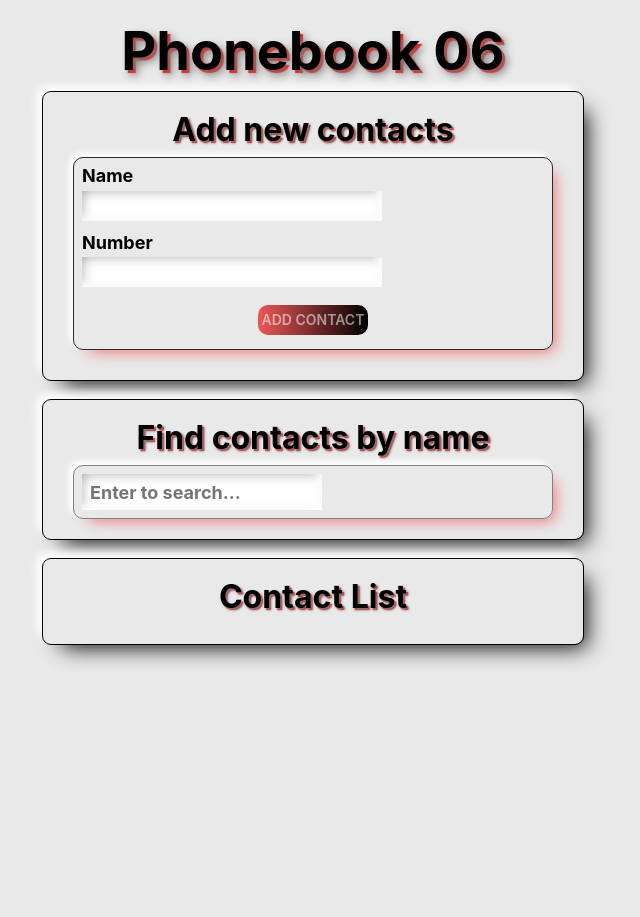
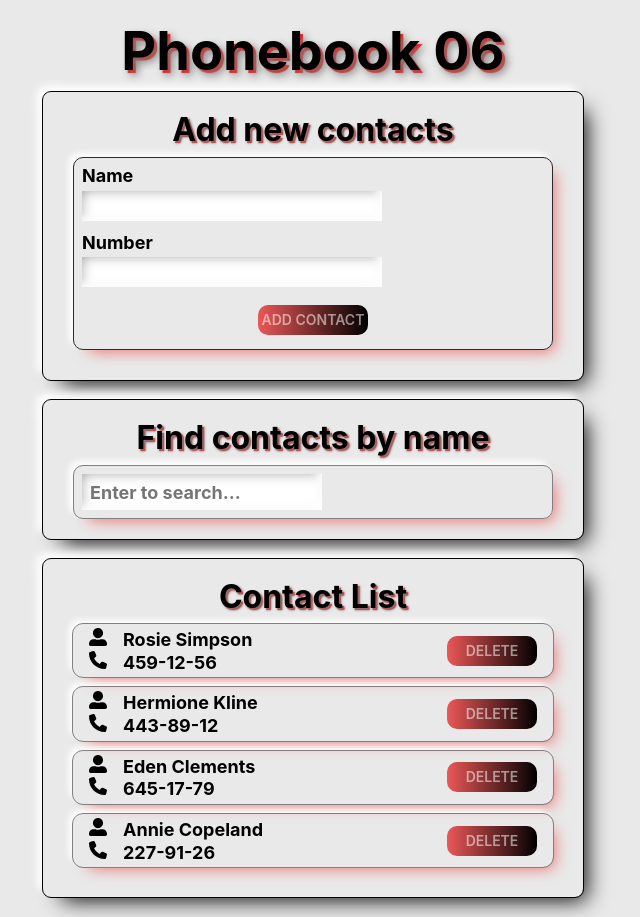
Before and after one commit to PetroMazuryk/goit-react-hw-06, a React (Vite) app: page / in a window 1280 px wide. Shown: the whole page, without its empty margins (327-967 px from the left). Before the commit the page ends 800 px from the top, so only its background shows below. Built offline with nearby package versions, Linux system fonts and the light colour scheme.

Commit message:
added persist and fixed ContactForm

```diff
--- a/package.json
+++ b/package.json
@@ -22,6 +22,7 @@
     "react-icons": "^5.0.1",
     "react-redux": "^9.1.0",
     "react-transition-group": "^4.4.5",
+    "redux-persist": "^6.0.0",
     "styled-components": "^6.1.8",
     "yup": "^1.3.3"
   },
--- a/src/components/Contact/Contact.jsx
+++ b/src/components/Contact/Contact.jsx
@@ -2,7 +2,7 @@ import { FaUserAlt } from 'react-icons/fa';
 import { FaPhone } from 'react-icons/fa6';
 
 import css from './Contact.module.css';
-export const Contact = ({ contact }) => {
+export const Contact = ({ contact, onDelete }) => {
   return (
     <div className={css.contactWrapper}>
       <div>
@@ -15,7 +15,9 @@ export const Contact = ({ contact }) => {
           {contact.number}
         </p>
       </div>
-      <button className={css.button}>Delete</button>
+      <button onClick={() => onDelete(contact.id)} className={css.button}>
+        Delete
+      </button>
     </div>
   );
 };
--- a/src/components/ContactForm/ContactForm.jsx
+++ b/src/components/ContactForm/ContactForm.jsx
@@ -1,5 +1,10 @@
 import { Formik, Form, Field } from 'formik';
 import { useId } from 'react';
+import { useSelector, useDispatch } from 'react-redux';
+import { addContact } from '../../redux/contactsSlice';
+import { getContact } from '../../redux/selectors';
+import { nanoid } from 'nanoid';
+import toast, { Toaster } from 'react-hot-toast';
 
 import * as Yup from 'yup';
 import { ErrorMessage } from 'formik';
@@ -22,12 +27,29 @@ const initialValues = {
 export const ContactForm = () => {
   const nameFieldId = useId();
   const numberFieldId = useId();
+  const dispatch = useDispatch();
+  const contacts = useSelector(getContact);
+
+  const handleFormSubmit = (values, { resetForm }) => {
+    const { name, number } = values;
+
+    const contactAlreadyExists = contacts.contacts.findIndex(item => item.name === name);
+
+    if (contactAlreadyExists) {
+      toast.error(`A contact with the name "${name}" already exists`);
+    } else {
+      const newContact = { id: nanoid(10), name, number };
+      dispatch(addContact(newContact));
+      resetForm();
+    }
+  };
 
   return (
+    <div>
       <Formik
         initialValues={initialValues}
         validationSchema={ContactSchema}
-      // onSubmit={handleFormSubmit}
+        onSubmit={handleFormSubmit}
       >
         <Form className={css.form}>
           <div className={css.labelWrapper}>
@@ -50,5 +72,19 @@ export const ContactForm = () => {
           </button>
         </Form>
       </Formik>
+      <Toaster
+        position="top-center"
+        toastOptions={{
+          style: {
+            background: '#363636',
+            color: '#fff',
+          },
+          error: {
+            duration: 4000,
+            icon: '🔥',
+          },
+        }}
+      />
+    </div>
   );
 };
--- a/src/components/ContactList/ContactList.jsx
+++ b/src/components/ContactList/ContactList.jsx
@@ -1,15 +1,25 @@
 import { TransitionGroup, CSSTransition } from 'react-transition-group';
 import { Contact } from '../Contact/Contact';
-import { useSelector } from 'react-redux';
+import { useSelector, useDispatch } from 'react-redux';
+import { getContact, getFilter } from '../../redux/selectors';
+import { removeContact } from '../../redux/contactsSlice';
 
 export const ContactList = () => {
-  const contacts = useSelector(state => state.contacts);
+  const dispatch = useDispatch();
+  const contacts = useSelector(getContact);
+  const filter = useSelector(getFilter);
+
+  const handleRemoveContact = contactId => dispatch(removeContact(contactId));
+
+  const filteredContactList = filter
+    ? contacts.contacts.filter(item => item.name.toLowerCase().includes(filter.toLowerCase()))
+    : contacts.contacts;
 
   return (
     <TransitionGroup>
-      {contacts.map(contact => (
+      {filteredContactList.map(contact => (
         <CSSTransition key={contact.id} timeout={500} classNames="contact">
-          <Contact contact={contact} />
+          <Contact contact={contact} onDelete={handleRemoveContact} />
         </CSSTransition>
       ))}
     </TransitionGroup>
--- a/src/redux/contactsSlice.js
+++ b/src/redux/contactsSlice.js
@@ -1,25 +1,17 @@
-import { createSlice, nanoid } from '@reduxjs/toolkit';
-// import initialContacts from '../data/initialContacts.json';
+import { createSlice } from '@reduxjs/toolkit';
+import initialContacts from '../data/initialContacts.json';
 
 export const contactsSlice = createSlice({
   name: 'contacts',
-  initialState: [],
+  initialState: {
+    contacts: initialContacts,
+  },
   reducers: {
     addContact: {
       reducer(state, action) {
         state.contacts.push(action.payload);
       },
     },
-    prepare(text) {
-      return {
-        payload: {
-          text,
-          id: nanoid(),
-          completed: false,
-        },
-      };
-    },
-
     removeContact: {
       reducer(state, action) {
         state.contacts = state.contacts.filter(contact => contact.id !== action.payload);
--- /dev/null
+++ b/src/redux/filtersSlice.js
@@ -0,0 +1,17 @@
+import { createSlice } from '@reduxjs/toolkit';
+
+export const filtersSlice = createSlice({
+  name: 'filter',
+  initialState: {
+    filter: '',
+  },
+  reducers: {
+    setFilterValue(state, action) {
+      state.filter = action.payload;
+    },
+  },
+});
+
+export const { setFilterValue } = filtersSlice.actions;
+
+export const filtersReducer = filtersSlice.reducer;
--- a/src/redux/selectors.js
+++ b/src/redux/selectors.js
@@ -1 +1,3 @@
 export const getContact = state => state.contacts;
+
+export const getFilter = state => state.filters.filter;
--- a/src/redux/store.js
+++ b/src/redux/store.js
@@ -1,8 +1,39 @@
-import { configureStore } from '@reduxjs/toolkit';
+import { configureStore, combineReducers } from '@reduxjs/toolkit';
 import { contactsReducer } from './contactsSlice';
+import { filtersReducer } from './filtersSlice';
+
+import {
+  persistStore,
+  persistReducer,
+  FLUSH,
+  REHYDRATE,
+  PAUSE,
+  PERSIST,
+  PURGE,
+  REGISTER,
+} from 'redux-persist';
+import storage from 'redux-persist/lib/storage';
+
+const rootReducer = combineReducers({
+  contacts: contactsReducer,
+  filters: filtersReducer,
+});
+
+const persistConfig = {
+  key: 'root',
+  storage,
+};
+
+const persistedReducer = persistReducer(persistConfig, rootReducer);
 
 export const store = configureStore({
-  reducer: {
-    contacts: contactsReducer,
-  },
+  reducer: persistedReducer,
+  middleware: getDefaultMiddleware =>
+    getDefaultMiddleware({
+      serializableCheck: {
+        ignoredActions: [FLUSH, REHYDRATE, PAUSE, PERSIST, PURGE, REGISTER],
+      },
+    }),
 });
+
+export const persitor = persistStore(store);
```
Also changed, not shown: src/redux/filterSlice.js (deleted, +0 -13 lines), 1 other file (tests, documents, lock files or other folders). Lines whose indentation alone changed are shown as unchanged.
